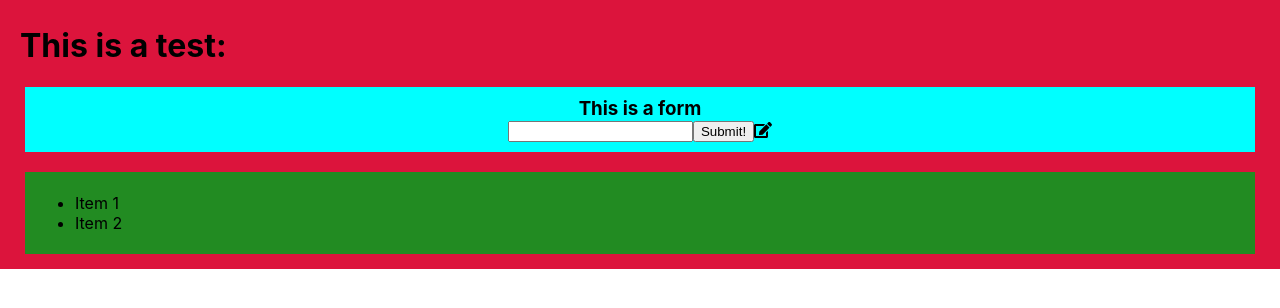
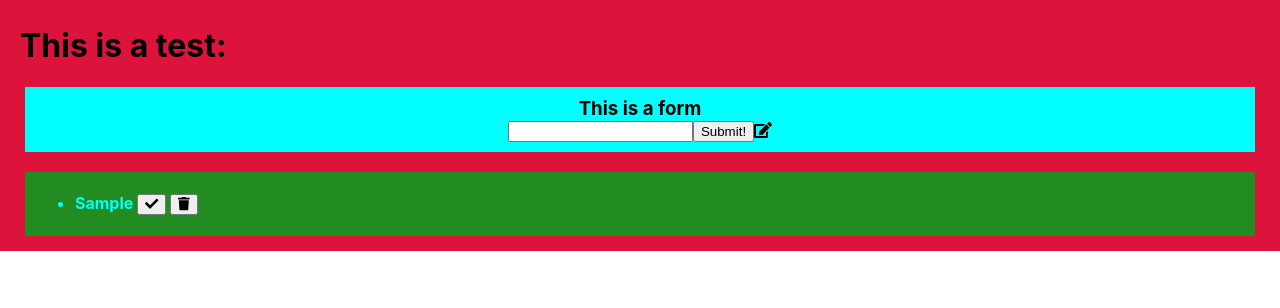
Before and after one commit to RyanLawWilson/test_app, a React (Create React App) app: page / in a window 1280 px wide. Both pictures are taken after typing "Sample" into the empty fields and a click on the button "Submit!". Shown: the top 308 px of the page. Built offline with nearby package versions, Linux system fonts and the light colour scheme.

Commit message:
Add list of todos functionality

```diff
--- a/src/App.css
+++ b/src/App.css
@@ -12,6 +12,11 @@ form {
     margin-bottom: 10px;
 }
 
+.todo-container {
+    color: aqua;
+    font-weight: bolder;
+}
+
 form h3 {
     margin: 0;
 }
--- /dev/null
+++ b/src/components/Todo.js
@@ -0,0 +1,23 @@
+import React from 'react';
+
+import { FontAwesomeIcon } from '@fortawesome/react-fontawesome';
+import { faCheck } from '@fortawesome/free-solid-svg-icons';
+import { faTrash } from '@fortawesome/free-solid-svg-icons'
+
+
+const Todo = ({ todoText, todoCompleted, todoId }) => {
+
+
+
+
+    return (
+        <div className="todo">
+            <li className="todo-item">{todoText}&nbsp;
+            <button className="complete-btn" type="button"><FontAwesomeIcon icon={faCheck} /></button>&nbsp;
+            <button className="trash-btn" type="button"><FontAwesomeIcon icon={faTrash} /></button>
+            </li>
+        </div>
+    );
+};
+
+export default Todo;
--- a/src/components/TodoList.js
+++ b/src/components/TodoList.js
@@ -1,12 +1,18 @@
 import { React } from "react";
 
+// Importing Components:
+import Todo from "./Todo";
+
 const TodoList = ({ todos }) => {
+    console.log(todos);
+
     return(
         <div className="todo-container">
 
             <ul className="some-list">
-                <li>Item 1</li>
-                <li>Item 2</li>
+                {todos.map(todo => (
+                    <Todo todoText={todo.text} todoCompleted={todo.completed} key={todo.id} />
+                ))}
             </ul>
 
         </div>
```
